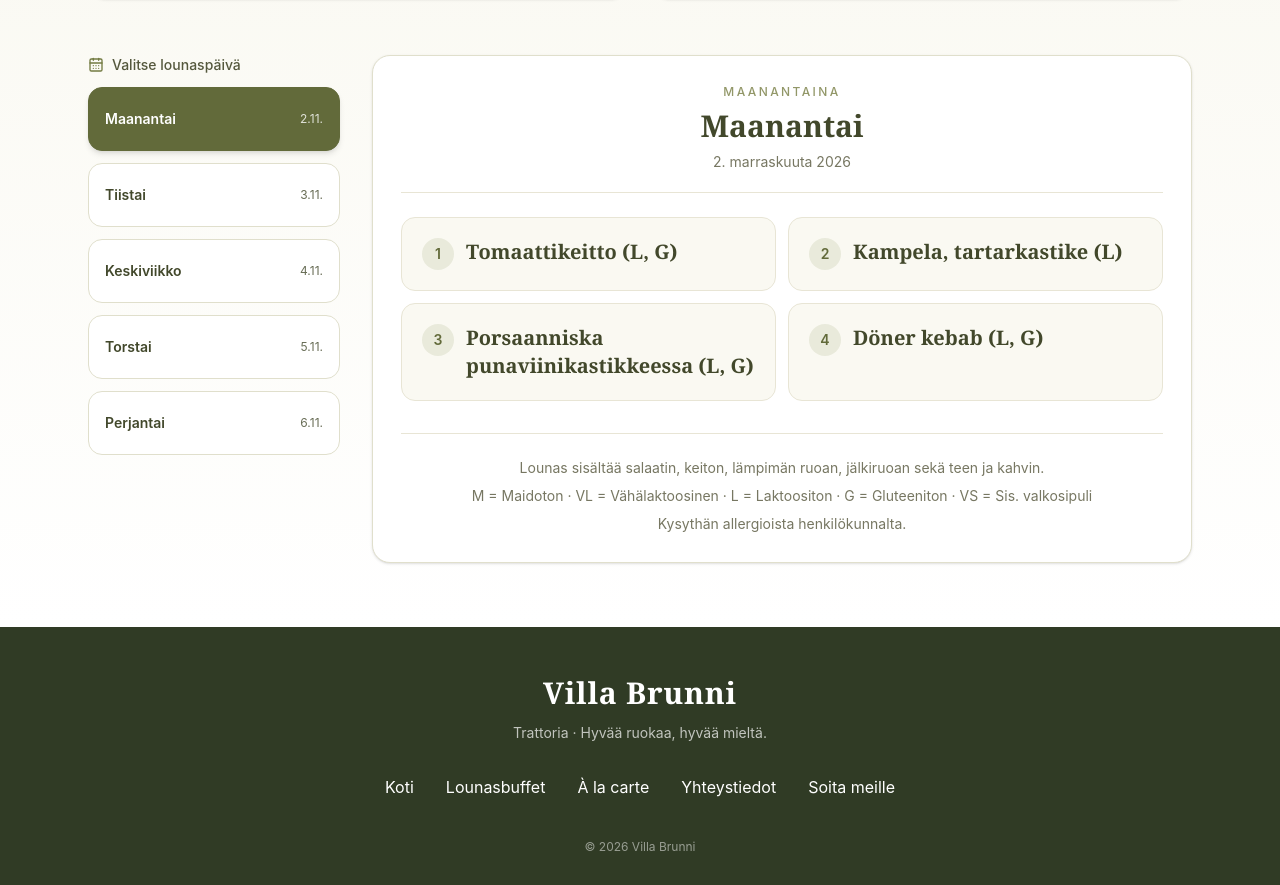
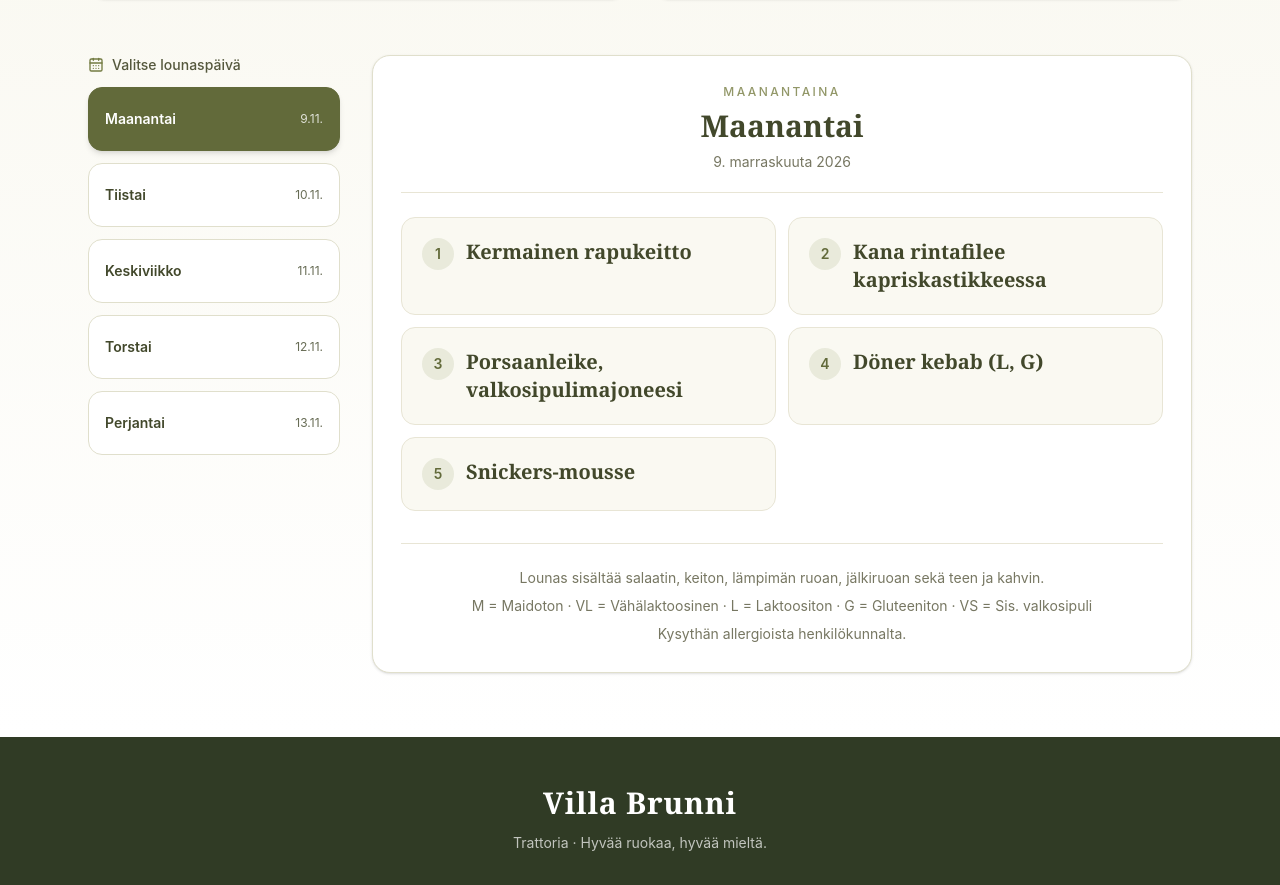
Before and after one commit to Villa-Brunni/villabrunni, a Next.js app: page /lounas in a window 1280 px wide. Shown: the part 876-1761 px from the top of the page. Built offline with nearby package versions, Linux system fonts and the light colour scheme.

Commit message:
feat: update lunch menu items and add new dishes for the week

```diff
--- a/app/lounas/page.tsx
+++ b/app/lounas/page.tsx
@@ -4,11 +4,11 @@ export default function LunchPage() {
   return (
     <main>
       <LunchMenu dates={[
-          "2026-11-02",
-          "2026-11-03",
-          "2026-11-04",
-          "2026-11-05",
-          "2026-11-06",
+          "2026-11-09",
+          "2026-11-10",
+          "2026-11-11",
+          "2026-11-12",
+          "2026-11-13",
         ]} initialDay={"maanantai"} />
     </main>
   );
--- a/data/lunchData.ts
+++ b/data/lunchData.ts
@@ -1,3 +1,4 @@
+
 import { LunchDay } from "@/types/lunch.type";
 
 export const lunchData: LunchDay[] = [
@@ -6,19 +7,23 @@ export const lunchData: LunchDay[] = [
     label: "Maanantai",
     items: [
       {
-        name: "Tomaattikeitto (L, G)",
+        name: "Kermainen rapukeitto",
         description: "",
       },
       {
-        name: "Kampela, tartarkastike (L)",
+        name: "Kana rintafilee kapriskastikkeessa",
         description: "",
       },
       {
-        name: "Porsaanniska punaviinikastikkeessa (L, G)",
+        name: "Porsaanleike, valkosipulimajoneesi",
         description: "",
       },
       {
         name: "Döner kebab (L, G)",
+        description: "",
+      },
+      {
+        name: "Snickers-mousse",
         description: "",
       },
     ],
@@ -28,19 +33,23 @@ export const lunchData: LunchDay[] = [
     label: "Tiistai",
     items: [
       {
-        name: "Linssikeitto (L, G)",
+        name: "Tomaatti-vuohenjuustokeitto",
         description: "",
       },
       {
-        name: "Kana tikka (L, G)",
+        name: "Marryme kanarintafilee",
         description: "",
       },
       {
-        name: "Porsaanleike, valkosipulimajoneesi (VS)",
+        name: "Wieninleike, sienikastike",
         description: "",
       },
       {
         name: "Döner kebab (L, G)",
+        description: "",
+      },
+      {
+        name: "Mansikkajogurtti",
         description: "",
       },
     ],
@@ -50,19 +59,23 @@ export const lunchData: LunchDay[] = [
     label: "Keskiviikko",
     items: [
       {
-        name: "Lohikeitto (L, G)",
+        name: "Lohikeitto",
         description: "",
       },
       {
-        name: "Lihapullat, pippurikastike (L, G)",
+        name: "Jauhelihapihvi, tomaattikastike",
         description: "",
       },
       {
-        name: "Svitsen leike (L, G)",
+        name: "Porsaanleike, sinappikastike",
         description: "",
       },
       {
         name: "Döner kebab (L, G)",
+        description: "",
+      },
+      {
+        name: "Tiramisu",
         description: "",
       },
     ],
@@ -72,19 +85,23 @@ export const lunchData: LunchDay[] = [
     label: "Torstai",
     items: [
       {
-        name: "Hernekeitto (L, G)",
+        name: "Hernekeitto",
         description: "",
       },
       {
-        name: "Pyttipannu (L, G)",
+        name: "Muikku, tillikermaviilikastike",
         description: "",
       },
       {
-        name: "Oskarinleike choronkastikkeella (L, G)",
+        name: "BBQ-possu",
         description: "",
       },
       {
         name: "Döner kebab (L, G)",
+        description: "",
+      },
+      {
+        name: "Pannukakku, vaniljavaahto, mansikkahillo",
         description: "",
       },
     ],
@@ -94,21 +111,25 @@ export const lunchData: LunchDay[] = [
     label: "Perjantai",
     items: [
       {
-        name: "Kanakeitto (L, G)",
+        name: "Kermainen kanakeitto",
         description: "",
       },
       {
-        name: "Lohi hollandaisekastikkeella (L, G)",
+        name: "Lohi chimichurrikastikkeella",
         description: "",
       },
       {
-        name: "Hawaijinleike (L, G)",
+        name: "Karamellipossu",
         description: "",
       },
       {
         name: "Döner kebab (L, G)",
         description: "",
       },
+      {
+        name: "Hedelmäsalaatti",
+        description: "",
+      },
     ],
   },
 ];
```
